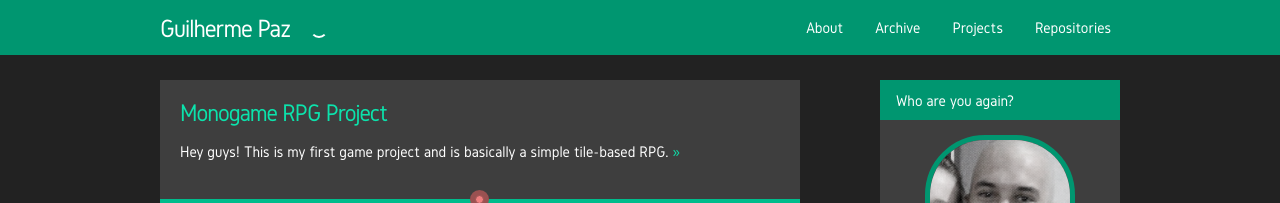
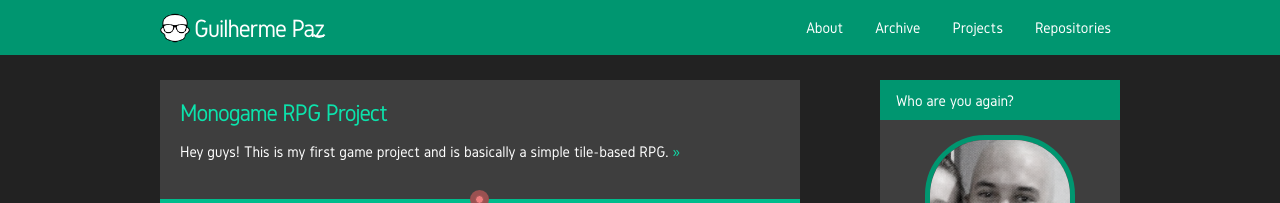
Before and after one commit to guipaz/guipaz.github.io, a Jekyll site: the page built from index.html, in a window 1280 px wide. Shown: the top 203 px of the page. Built offline with Jekyll 4.4.1, drawn with Linux system fonts in a browser that asks for light colours; nearby versions of some CDN libraries; the list of posts is cut into pages by our own code; comment, search, counter and statistics services are not loaded; a style sheet for code colours, icons or effects is not loaded.

Commit message:
Little title logo.

```diff
--- a/_includes/header.html
+++ b/_includes/header.html
@@ -4,6 +4,7 @@
   <div class="pace-progress-inner"></div>
 </div>
 <div class="pace-activity"></div></div>
+  <img src="../assets/image/logo_small.png" style="width: 30px; padding-bottom: 10px">
   <a id="route" class="site-title" href="{{ site.baseurl }}/">Guilherme Paz</a>
 
     <nav class="site-nav">
--- a/assets/css/alternative.css
+++ b/assets/css/alternative.css
@@ -402,7 +402,6 @@
     line-height: 56px;
     letter-spacing: -1px;
     margin-bottom: 0;
-    float: left;
 }
 
 .site-title,
```
Also changed, not shown: assets/image/logo_small.png (added).
